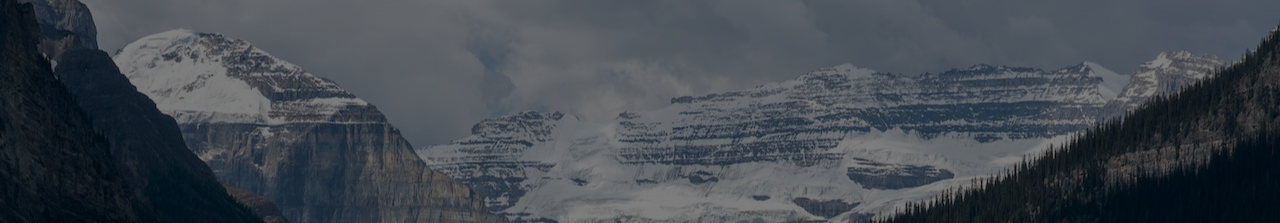
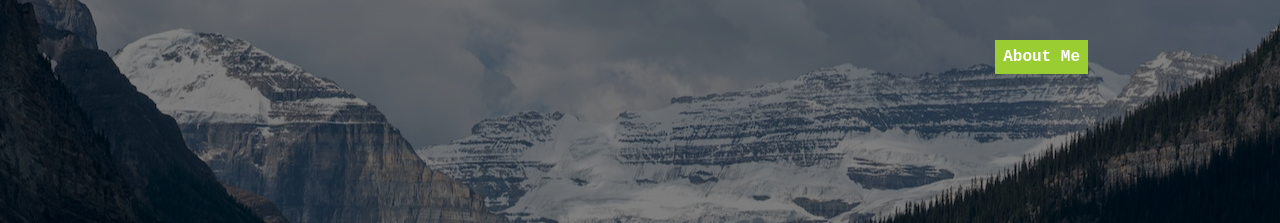
Before and after one commit to DanielMutunga/portifolio, a plain HTML site: page index.html in a window 1280 px wide. Shown: the top 223 px of the page. Drawn offline with Linux system fonts and the light colour scheme.

Commit message:
Added an about me section

```diff
--- a/css/style.css
+++ b/css/style.css
@@ -36,6 +36,21 @@
 .sectionone h1{
     font-size: 45px;
     font-weight: 500;
+}
+.addition{
+    position: absolute;
+    top: 5%;
+    right: 15%;
+    color: white;
+    text-decoration: none;
+    font-weight: 600;
+    background-color: yellowgreen;
+    padding: 8px 8px;
+    border: none;
+}
+.addition:hover{
+    color: yellowgreen;
+    background-color: white;
 }
 /* End of section one */
 
--- a/index.html
+++ b/index.html
@@ -10,6 +10,7 @@
     <!-- START OF SECTION ONE -->
     <section class="sectionone">
         <div class="centerdiv">
+            <a class="addition" href="https://docs.google.com/document/d/1C915OKJFdXFf5b0xItrcoYhEw21uu9bJWrRzP-3tbg0/edit?usp=sharing">About Me</a>
             <p>Hi There, <br> I am </p>
             <h1>Daniel Mutunga.</h1>
             <p>A FrontEnd Developer </p>
```
